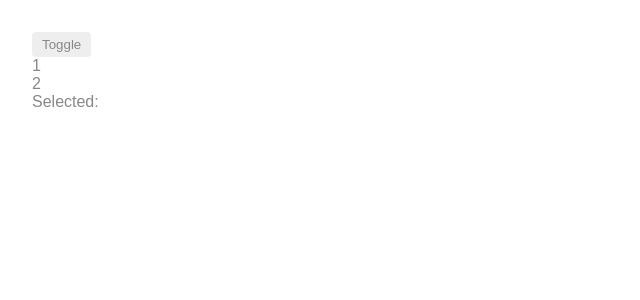
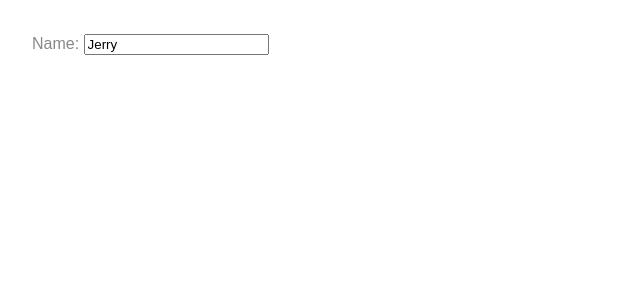
Before and after one commit to wangzixi-diablo/ngDynamic, an Angular app: page / in a window 1280 px wide. Shown: the top 300 px of the page, without its empty margins (0-640 px from the left). Built offline with nearby package versions, Linux system fonts and the light colour scheme.

Commit message:
form control

```diff
--- a/src/app/app.module.ts
+++ b/src/app/app.module.ts
@@ -9,7 +9,7 @@ import {NgTemplateModule} from './ng-template/ng-template.module';
 import {NgContentModule} from './ng-content/ng-content.module';
 import {NgContainerModule} from './ng-container/ng-container.module';
 import { NgTemplateComponent } from './ng-template/ng-template.component';
-import { NgContentComponent } from './ng-content/ng-content.component';
+import { NgContentComponent, NameEditorComponent } from './ng-content/ng-content.component';
 import { JerryAppComponent } from './ng-content/zippy/zippy.app.component';
 
 @NgModule({
@@ -26,7 +26,7 @@ import { JerryAppComponent } from './ng-content/zippy/zippy.app.component';
         AppRoutingModule
     ],
     providers: [],
-    bootstrap: [NgContentComponent]
+    bootstrap: [NameEditorComponent]
     //bootstrap: [NgContentComponent]
 })
 export class AppModule implements OnInit {
--- /dev/null
+++ b/src/app/ng-content/name-editor.component.html
@@ -0,0 +1,2 @@
+<label for="name">Name: </label>
+<input id="name" type="text" [formControl]="name">
--- a/src/app/ng-content/ng-content.component.ts
+++ b/src/app/ng-content/ng-content.component.ts
@@ -1,5 +1,6 @@
 import {AfterViewInit, Component, ContentChildren, QueryList, ViewChild, ViewChildren, OnInit, Directive, Input, ChangeDetectorRef} from '@angular/core';
 import {ContentChildComponent} from './child/content-child.component';
+import { FormControl } from '@angular/forms';
 
 
 @Component({
@@ -65,3 +66,11 @@ export class ViewChildComp {
     this.shouldShow = !this.shouldShow;
   }
 }
+
+@Component({
+  selector: 'app-name-editor',
+  templateUrl: './name-editor.component.html',
+})
+export class NameEditorComponent {
+  name = new FormControl('Jerry');
+}
--- a/src/index.html
+++ b/src/index.html
@@ -10,6 +10,6 @@
 </head>
 <body>
   <!--<app-root></app-root>-->
-  <app-ng-content></app-ng-content>
+  <app-name-editor></app-name-editor>
 </body>
 </html>
```
Also changed, not shown: src/app/ng-content/ng-content.module.ts (+6 -3 lines).
